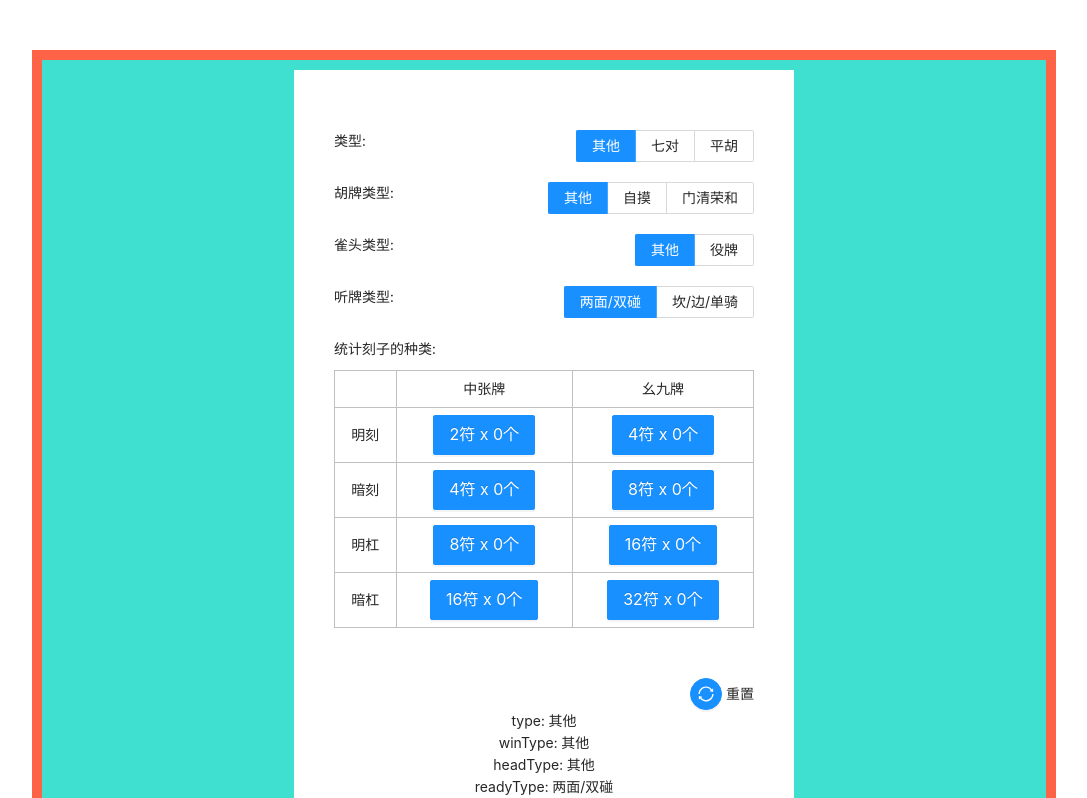
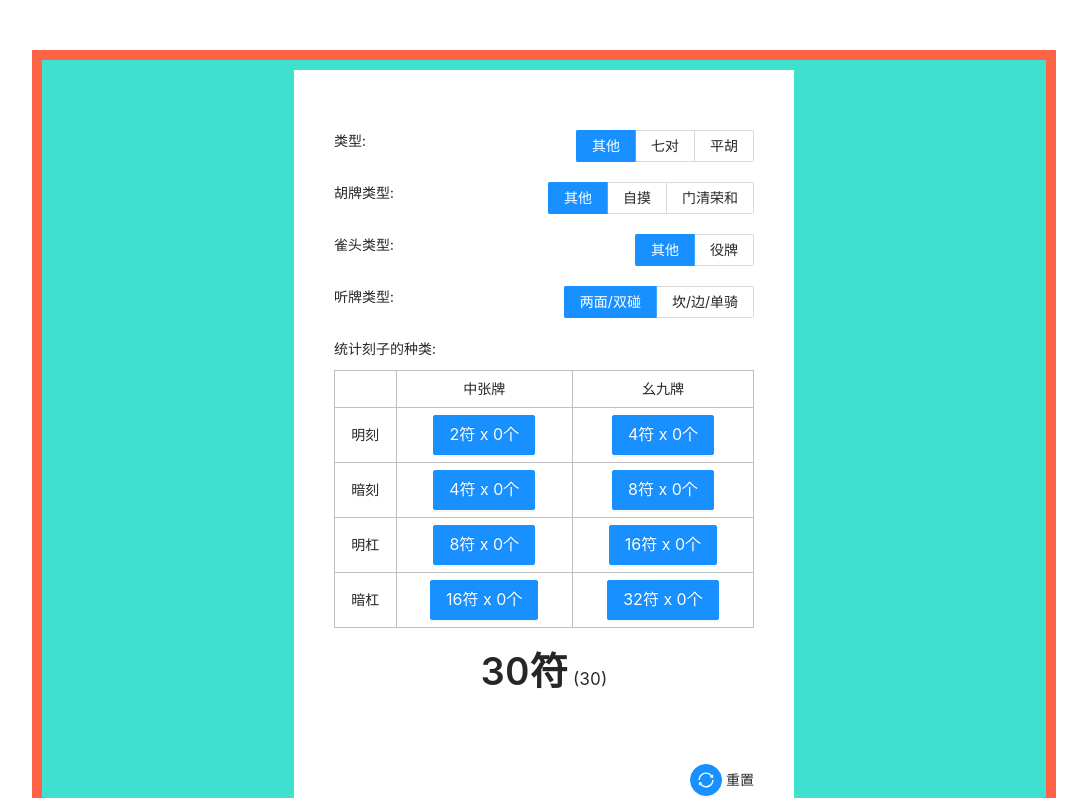
Before and after one commit to KuroiCc/mahjong-record-counter-react, a React (Create React App) app: page /test in a window 1280 px wide. Shown: the top 798 px of the page, without its empty margins (96-1183 px from the left). Built offline with nearby package versions, Linux system fonts and the light colour scheme.

Commit message:
feat: add the Result calculation

```diff
--- a/src/pages/countPointsPage/CountPointsPage.tsx
+++ b/src/pages/countPointsPage/CountPointsPage.tsx
@@ -1,5 +1,5 @@
-import React, { useState } from 'react'
-import { Radio, RadioChangeEvent, Button } from 'antd'
+import React, { useState, useEffect } from 'react'
+import { Radio, RadioChangeEvent, Button, Typography } from 'antd'
 import { RadioGroupOptionType, RadioGroupButtonStyle } from 'antd/lib/radio'
 import { SyncOutlined } from '@ant-design/icons'
 
@@ -9,10 +9,49 @@ import styles from './CountPointsPage.module.css'
 type CountPointsFormOptionField = 'type' | 'winType' | 'headType' | 'readyType'
 // eslint-disable-next-line @typescript-eslint/no-explicit-any
 type CountPointsFormOption = Record<CountPointsFormOptionField, any> & { [key: string]: any }
-// eslint-disable-next-line @typescript-eslint/no-explicit-any
-type CountPointsFormStates = Record<CountPointsFormOptionField, [any, React.Dispatch<any>]> & { [key: string]: any } // prettier-ignore
+type CountPointsFormStates = Record<
+  CountPointsFormOptionField,
+  [string, React.Dispatch<string>]
+> & { [key: string]: [string, React.Dispatch<string>] }
+
+const options: CountPointsFormOption = {
+  type: {
+    label: '类型',
+    value: [
+      { label: '其他', value: '其他' },
+      { label: '七对', value: '七对' },
+      { label: '平胡', value: '平胡' }
+    ]
+  },
+  winType: {
+    label: '胡牌类型',
+    value: [
+      { label: '其他', value: '其他' },
+      { label: '自摸', value: '自摸' },
+      { label: '门清荣和', value: '门清荣和' }
+    ]
+  },
+  headType: {
+    label: '雀头类型',
+    value: [
+      { label: '其他', value: '其他' },
+      { label: '役牌', value: '役牌' }
+    ]
+  },
+  readyType: {
+    label: '听牌类型',
+    value: [
+      { label: '两面/双碰', value: '两面/双碰' },
+      { label: '坎/边/单骑', value: '坎/边/单骑' }
+    ]
+  }
+}
+
+// eslint-disable-next-line comma-spacing
+const zip = <T,>(rows: Array<Array<T>>) => rows[0].map((_, c) => rows.map((row) => row[c]))
 
 export const CountPointsPage: React.FC = () => {
+  // ****************** state定义
   const states: CountPointsFormStates = {
     type: useState('其他'),
     winType: useState('其他'),
@@ -41,6 +80,46 @@ export const CountPointsPage: React.FC = () => {
     }
   })
 
+  const [result, setResult] = useState<number | string>(30)
+
+  // ****************** 符数计算
+  useEffect(() => {
+    let result: number | string = 'err'
+
+    if (states.type[0] === '七对') {
+      result = 25
+    } else if (states.type[0] === '平胡') {
+      if (states.winType[0] === '自摸') {
+        result = 20
+      } else if (states.winType[0] === '门清荣和') {
+        result = 30
+      } else {
+        result = 'error'
+      }
+    } else {
+      const winTypeScore = states.winType[0] === '其他' ? 0 : states.winType[0] === '自摸' ? 2 : 10
+      const headTypeScore = states.headType[0] === '役牌' ? 2 : 0
+      const readyTypeScore = states.readyType[0] === '坎/边/单骑' ? 2 : 0
+
+      let concealedTripletScore = 0
+      // 按幺九牌/中张牌取出
+      for (const tileTypeValue of Object.values(concealedTriplet)) {
+        // 按明/暗,,刻/杠取出
+        for (const elementsTypeValue of Object.values(tileTypeValue)) {
+          concealedTripletScore +=
+            // eslint-disable-next-line @typescript-eslint/no-explicit-any
+            (elementsTypeValue as any).score * (elementsTypeValue as any).count
+        }
+      }
+      console.log('concealedTripletScore', concealedTripletScore)
+
+      result = 20 + winTypeScore + headTypeScore + readyTypeScore + concealedTripletScore
+      result = result === 20 ? 30 : result
+    }
+    setResult(result)
+  }, [concealedTriplet, ...Object.keys(states).map((key) => states[key][0])])
+
+  // ****************** 单选框Props creator, 主要定义onChange事件
   const RGProps: { optionType: RadioGroupOptionType; buttonStyle: RadioGroupButtonStyle } = {
     optionType: 'button',
     buttonStyle: 'solid'
@@ -58,42 +137,6 @@ export const CountPointsPage: React.FC = () => {
     }
   }
 
-  const options: CountPointsFormOption = {
-    type: {
-      label: '类型',
-      value: [
-        { label: '其他', value: '其他' },
-        { label: '七对', value: '七对' },
-        { label: '平胡', value: '平胡' }
-      ]
-    },
-    winType: {
-      label: '胡牌类型',
-      value: [
-        { label: '其他', value: '其他' },
-        { label: '自摸', value: '自摸' },
-        { label: '门清荣和', value: '门清荣和' }
-      ]
-    },
-    headType: {
-      label: '雀头类型',
-      value: [
-        { label: '其他', value: '其他' },
-        { label: '役牌', value: '役牌' }
-      ]
-    },
-    readyType: {
-      label: '听牌类型',
-      value: [
-        { label: '两面/双碰', value: '两面/双碰' },
-        { label: '坎/边/单骑', value: '坎/边/单骑' }
-      ]
-    }
-  }
-
-  // eslint-disable-next-line comma-spacing
-  const zip = <T,>(rows: Array<Array<T>>) => rows[0].map((_, c) => rows.map((row) => row[c]))
-
   return (
     <div
       style={{
@@ -103,6 +146,7 @@ export const CountPointsPage: React.FC = () => {
         margin: '0 auto'
       }}
     >
+      {/* ****************** 渲染单选框 ****************** */}
       {Object.keys(options).map((optionName) => {
         return (
           <div
@@ -122,6 +166,7 @@ export const CountPointsPage: React.FC = () => {
           </div>
         )
       })}
+      {/* ****************** 刻子杠子表格 ****************** */}
       <div style={{ marginTop: '20px', textAlign: 'left' }}>统计刻子的种类: </div>
       <table className={styles['concealed-triplet-table']}>
         <thead>
@@ -174,6 +219,17 @@ export const CountPointsPage: React.FC = () => {
       </table>
       <div
         style={{
+          marginTop: '20px',
+          display: 'flex',
+          justifyContent: 'center',
+          alignItems: 'baseline'
+        }}
+      >
+        <Typography.Title>{Math.ceil((result as number) / 10) * 10}符</Typography.Title>
+        <span style={{ marginLeft: '5px', fontSize: 'larger' }}>({result})</span>
+      </div>
+      <div
+        style={{
           textAlign: 'right',
           marginTop: '50px'
         }}
```
